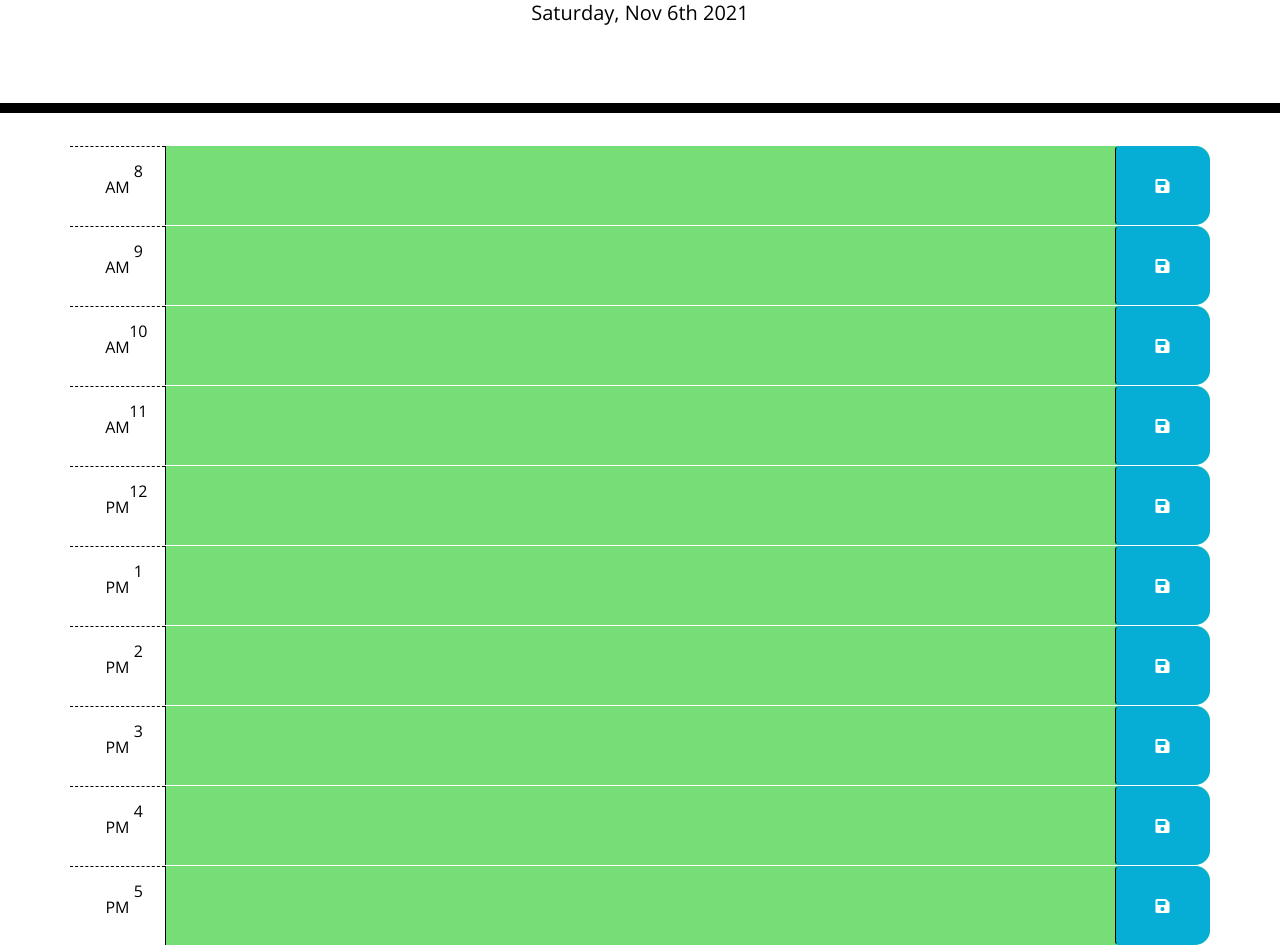
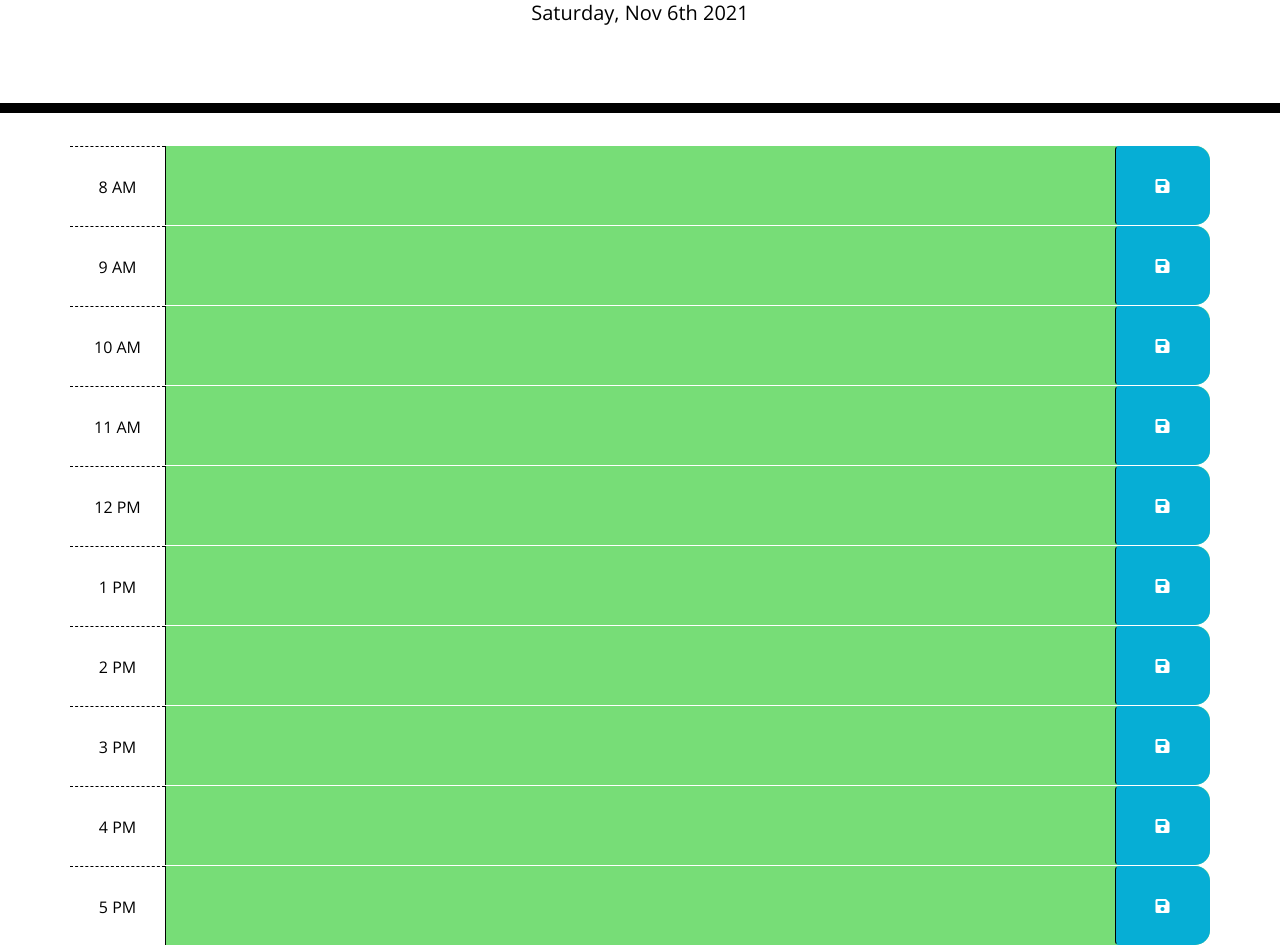
Before and after one commit to KGCan/Module-5-Challenge, a plain HTML site: page index.html in a window 1280 px wide. Shown: the part 191-1136 px from the top of the page. Drawn offline with nearby package versions, Linux system fonts and the light colour scheme.

```diff
--- a/index.html
+++ b/index.html
@@ -1,22 +1,20 @@
 <!DOCTYPE html>
 <html lang="en">
+
 <head>
 	<meta charset="UTF-8" />
 	<meta name="viewport" content="width=device-width, initial-scale=1.0" />
 	<meta http-equiv="X-UA-Compatible" content="ie=edge" />
-    <link
-      rel="stylesheet" href="https://stackpath.bootstrapcdn.com/bootstrap/4.3.1/css/bootstrap.min.css"
-    />
-    <link
-      rel="stylesheet" href="https://use.fontawesome.com/releases/v5.8.1/css/all.css" integrity="sha384-50oBUHEmvpQ+1lW4y57PTFmhCaXp0ML5d60M1M7uH2+nqUivzIebhndOJK28anvf" crossorigin="anonymous"/>
-    <link
-      href="https://fonts.googleapis.com/css?family=Open+Sans&display=swap" rel="stylesheet"
-    />
-    <link rel="stylesheet" href="./assets/css/style.css"/>
+	<link rel="stylesheet" href="https://stackpath.bootstrapcdn.com/bootstrap/4.3.1/css/bootstrap.min.css" />
+	<link rel="stylesheet" href="https://use.fontawesome.com/releases/v5.8.1/css/all.css"
+		integrity="sha384-50oBUHEmvpQ+1lW4y57PTFmhCaXp0ML5d60M1M7uH2+nqUivzIebhndOJK28anvf" crossorigin="anonymous" />
+	<link href="https://fonts.googleapis.com/css?family=Open+Sans&display=swap" rel="stylesheet" />
+	<link rel="stylesheet" href="./assets/css/style.css" />
 	<title>Work Day Scheduler</title>
 </head>
 
 <body>
+	<!-- Header -->
 	<header class="jumbotron">
 		<h1 class="display-3">Work Day Scheduler</h1>
 		<p class="lead">A simple calendar app for scheduling your work day</p>
@@ -24,95 +22,97 @@
 	</header>
 
 	<div class="container">
-      <!-- Timeblocks go here -->
-      <!-- 8 AM-->
-      <div id="hour8" class = "row time-block">
-        <div class ="col-md 1 hour">
+
+		<!-- Timeblocks start here -->
+
+		<div id="hour8" class="row time-block">
+            <div class="col-md-1 hour">
                 8 AM
             </div>
-        <textarea class = "col-md-10 description"></textarea>
-        <button class ="btn saveBtn col-md-1"><i class="fas fa-save"></i></button>
+            <textarea class="col-md-10 description">
+            </textarea>
+            <button class="btn saveBtn col-md-1"><i class="fas fa-save"></i></button>
         </div>
 
-      <!-- 9 AM -->
-      <div id="hour9" class = "row time-block">
-        <div class ="col-md 1 hour">
+		<div id="hour9" class="row time-block">
+            <div class="col-md-1 hour">
                 9 AM
             </div>
-        <textarea class = "col-md-10 description"></textarea>
-        <button class ="btn saveBtn col-md-1"><i class="fas fa-save"></i></button>
+            <textarea class="col-md-10 description">
+            </textarea>
+            <button class="btn saveBtn col-md-1"><i class="fas fa-save"></i></button>
         </div>
 
-      <!-- 10 AM -->
-      <div id="hour10" class = "row time-block">
-        <div class ="col-md 1 hour">
+		<div id="hour10" class="row time-block">
+            <div class="col-md-1 hour">
                 10 AM
             </div>
-        <textarea class = "col-md-10 description"></textarea>
-        <button class ="btn saveBtn col-md-1"><i class="fas fa-save"></i></button>
+            <textarea class="col-md-10 description">
+            </textarea>
+            <button class="btn saveBtn col-md-1"><i class="fas fa-save"></i></button>
         </div>
 
-      <!-- 11 AM -->
-      <div id="hour11" class = "row time-block">
-        <div class ="col-md 1 hour">
+		<div id="hour11" class="row time-block">
+            <div class="col-md-1 hour">
                 11 AM
             </div>
-        <textarea class = "col-md-10 description"></textarea>
-        <button class ="btn saveBtn col-md-1"><i class="fas fa-save"></i></button>
+            <textarea class="col-md-10 description">
+            </textarea>
+            <button class="btn saveBtn col-md-1"><i class="fas fa-save"></i></button>
         </div>
 
-      <!-- 12 PM -->
-      <div id="hour12" class = "row time-block">
-        <div class ="col-md 1 hour">
+		<div id="hour12" class="row time-block">
+            <div class="col-md-1 hour">
                 12 PM
             </div>
-        <textarea class = "col-md-10 description"></textarea>
-        <button class ="btn saveBtn col-md-1"><i class="fas fa-save"></i></button>
+            <textarea class="col-md-10 description">
+            </textarea>
+            <button class="btn saveBtn col-md-1"><i class="fas fa-save"></i></button>
         </div>
 
-      <!-- 1 PM -->
-      <div id="hour13" class = "row time-block">
-        <div class ="col-md 1 hour">
+		<div id="hour13" class="row time-block">
+            <div class="col-md-1 hour">
                 1 PM
             </div>
-        <textarea class = "col-md-10 description"></textarea>
-        <button class ="btn saveBtn col-md-1"><i class="fas fa-save"></i></button>
+            <textarea class="col-md-10 description">
+            </textarea>
+            <button class="btn saveBtn col-md-1"><i class="fas fa-save"></i></button>
         </div>
 
-      <!-- 2 PM -->
-      <div id="hour14" class = "row time-block">
-        <div class ="col-md 1 hour">
+		<div id="hour14" class="row time-block">
+            <div class="col-md-1 hour">
                 2 PM
             </div>
-        <textarea class = "col-md-10 description"></textarea>
-        <button class ="btn saveBtn col-md-1"><i class="fas fa-save"></i></button>
+            <textarea class="col-md-10 description">
+            </textarea>
+            <button class="btn saveBtn col-md-1"><i class="fas fa-save"></i></button>
         </div>
 
-      <!-- 3 PM -->
-      <div id="hour15" class = "row time-block">
-        <div class ="col-md 1 hour">
+		<div id="hour15" class="row time-block">
+            <div class="col-md-1 hour">
                 3 PM
             </div>
-        <textarea class = "col-md-10 description"></textarea>
-        <button class ="btn saveBtn col-md-1"><i class="fas fa-save"></i></button>
+            <textarea class="col-md-10 description">
+            </textarea>
+            <button class="btn saveBtn col-md-1"><i class="fas fa-save"></i></button>
         </div>
 
-      <!-- 4 PM -->
-      <div id="hour16" class = "row time-block">
-        <div class ="col-md 1 hour">
+		<div id="hour16" class="row time-block">
+            <div class="col-md-1 hour">
                 4 PM
             </div>
-        <textarea class = "col-md-10 description"></textarea>
-        <button class ="btn saveBtn col-md-1"><i class="fas fa-save"></i></button>
+            <textarea class="col-md-10 description">
+            </textarea>
+            <button class="btn saveBtn col-md-1"><i class="fas fa-save"></i></button>
         </div>
 
-      <!-- 5 PM -->
-      <div id="hour17" class = "row time-block">
-        <div class ="col-md 1 hour">
+		<div id="hour17" class="row time-block">
+            <div class="col-md-1 hour">
                 5 PM
             </div>
-        <textarea class = "col-md-10 description"></textarea>
-        <button class ="btn saveBtn col-md-1"><i class="fas fa-save"></i></button>
+            <textarea class="col-md-10 description">
+            </textarea>
+            <button class="btn saveBtn col-md-1"><i class="fas fa-save"></i></button>
         </div>
 
 	</div>
@@ -120,6 +120,6 @@
 	<script src="https://code.jquery.com/jquery-3.4.1.min.js"></script>
 	<script src="https://cdnjs.cloudflare.com/ajax/libs/moment.js/2.24.0/moment.min.js"></script>
 	<script src="./assets/js/script.js"></script>
+</body>
 
-  </body>
 </html>
```
Lines whose indentation alone changed are shown as unchanged.
